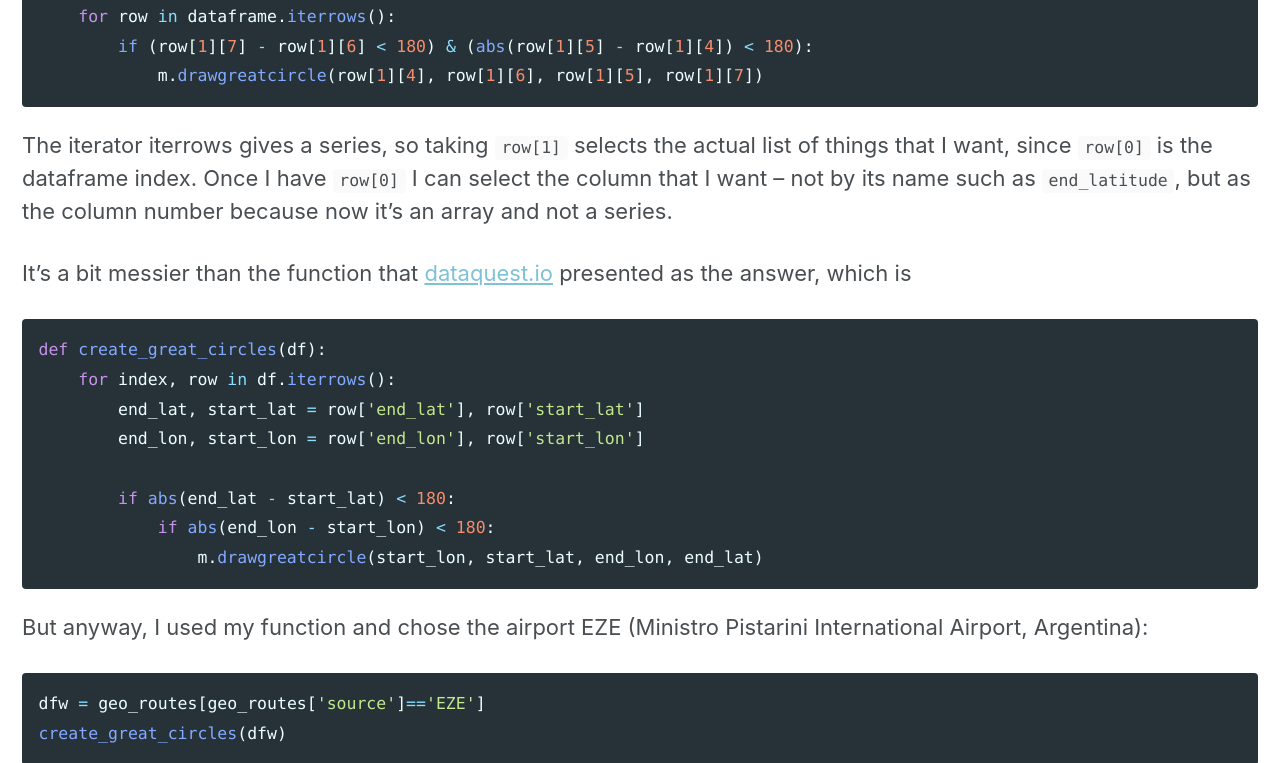
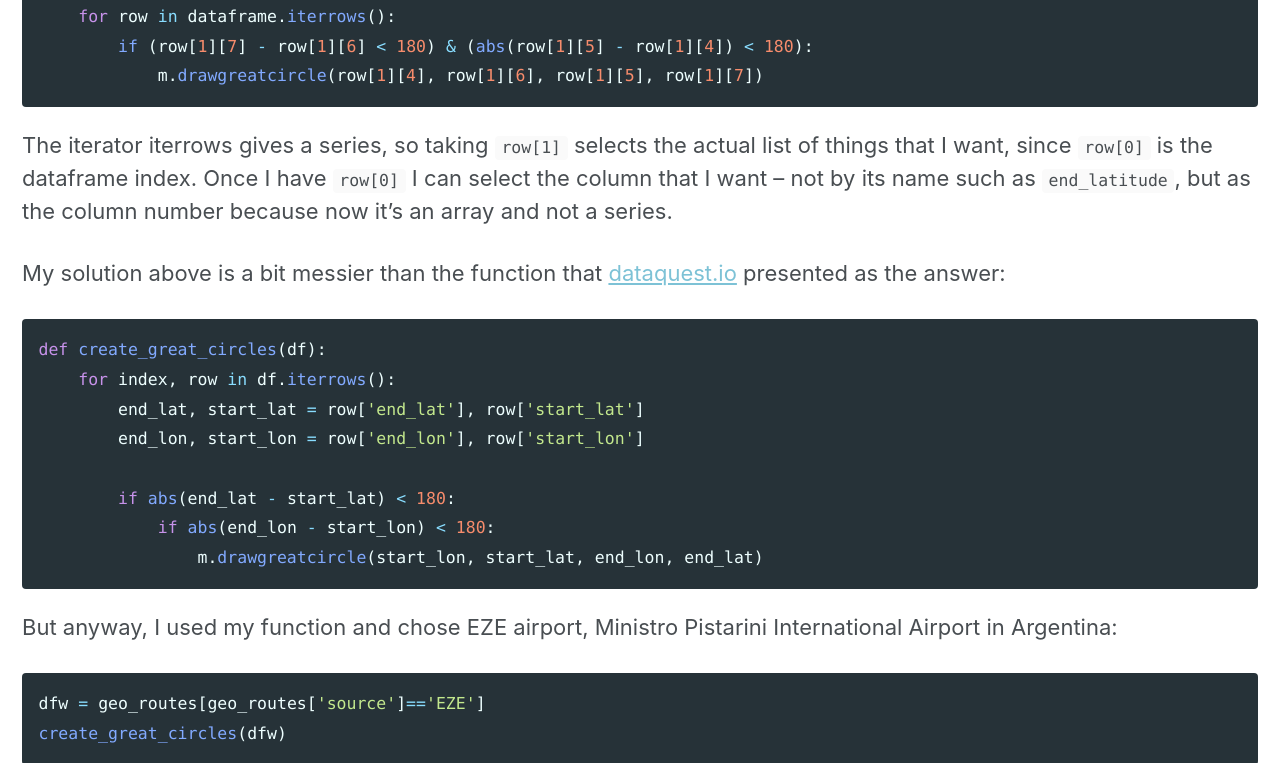
Before and after one commit to nahusznaj/nahusznaj.github.io, a Jekyll site: the page built from _posts/projects/2018-07-26-dataquest-visualising-geographic-data.md, in a window 1280 px wide and 900 px high, scrolled down 6240 px, cut to the strip 0-763 px from the top of the window. Built offline with Jekyll 4.4.1, drawn with Linux system fonts in a browser that asks for light colours; nearby versions of some CDN libraries.

Commit message:
Update 2018-07-26-dataquest-visualising-geographic-data.md
minor edits

````diff
--- a/_posts/projects/2018-07-26-dataquest-visualising-geographic-data.md
+++ b/_posts/projects/2018-07-26-dataquest-visualising-geographic-data.md
@@ -197,7 +197,7 @@ def create_great_circles(dataframe):
 
 The iterator iterrows gives a series, so taking `row[1]` selects the actual list of things that I want, since `row[0]` is the dataframe index. Once I have `row[0]` I can select the column that I want -- not by its name such as `end_latitude`, but as the column number because now it's an array and not a series.
 
-It's a bit messier than the function that [dataquest.io]() presented as the answer, which is
+My solution above is a bit messier than the function that [dataquest.io]() presented as the answer:
 ```python
 def create_great_circles(df):
     for index, row in df.iterrows():
@@ -209,7 +209,7 @@ def create_great_circles(df):
                 m.drawgreatcircle(start_lon, start_lat, end_lon, end_lat)
 ```
 
-But anyway, I used my function and chose the airport EZE (Ministro Pistarini International Airport, Argentina):
+But anyway, I used my function and chose EZE airport, Ministro Pistarini International Airport in Argentina:
 
 ```python
 dfw = geo_routes[geo_routes['source']=='EZE']
````
